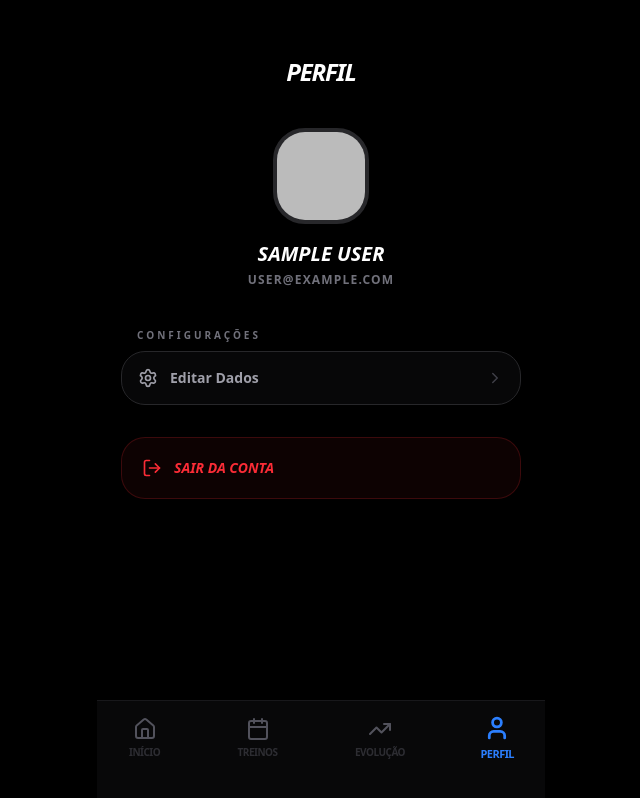
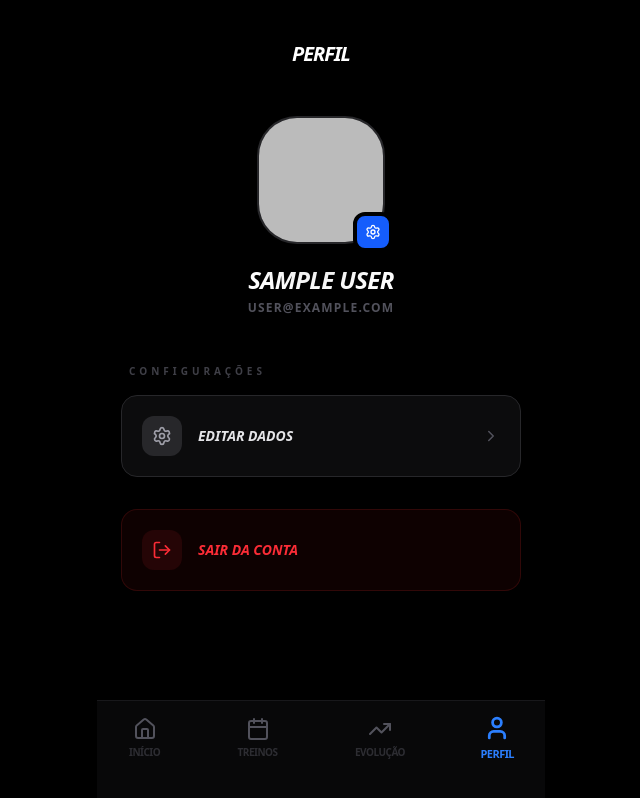
Before and after one commit to pedzmrx/gym-track-app, a Next.js app in the folder client/: page /perfil in a window 1280 px wide. Shown: the whole page, without its empty margins (319-959 px from the left). Built offline with nearby package versions, Linux system fonts and the light colour scheme; no server answers; sample sign-in values are in the browser's storage.

Commit message:
feat: sistema de autenticação customizado e correções de UX

```diff
--- a/client/app/actions.ts
+++ b/client/app/actions.ts
@@ -15,15 +15,12 @@ if (process.env.NODE_ENV !== "production") globalForPrisma.prisma = prisma;
 
 export async function registrarTreinoCompleto(workoutId: string, userId: string, nomeTreino: string, logTreino: any[]) {
   try {
-
-    const dataLocal = new Date();
-
     await prisma.workoutLog.create({
       data: {
         workoutId,
         userId,
         workoutName: nomeTreino,
-        completedAt: dataLocal,
+        completedAt: new Date(),
         entries: {
           create: logTreino.map((item) => ({
             exerciseId: item.exerciseId,
@@ -35,13 +32,25 @@ export async function registrarTreinoCompleto(workoutId: string, userId: string,
       },
     });
 
+    const treinos = await prisma.workout.findMany({
+      where: { userId },
+      orderBy: { createdAt: 'asc' },
+    });
+
+    let proximoTreinoNome = "Descanso ou Novo Treino";
+
+    if (treinos.length > 0) {
+      const indexAtual = treinos.findIndex(t => t.id === workoutId);
+      const proximo = treinos[(indexAtual + 1) % treinos.length];
+      proximoTreinoNome = proximo.name;
+    }
+
     revalidatePath("/dashboard");
-    revalidatePath("/treinos");
-    revalidatePath("/evolucao");
+    revalidatePath("/");
 
-    return { success: true };
+    return { success: true, proximoTreinoNome };
   } catch (error) {
-    console.error("Erro ao registrar log completo:", error);
+    console.error("Erro ao registrar treino:", error);
     return { success: false };
   }
 }
@@ -200,7 +209,6 @@ export async function getHomeData(userId: string) {
       }
     }
 
-    // Dados de consistência simplificados para a Home
     const seteDiasAtras = new Date();
     seteDiasAtras.setDate(seteDiasAtras.getDate() - 7);
     const treinosNaSemana = await prisma.workoutLog.count({
--- a/client/app/api/auth/[...nextauth]/route.ts
+++ b/client/app/api/auth/[...nextauth]/route.ts
@@ -29,6 +29,11 @@ export const authOptions: NextAuthOptions = {
       clientSecret: process.env.GOOGLE_CLIENT_SECRET || "",
     }),
   ],
+  pages: {
+    signIn: '/login',
+    signOut: '/login',
+    error: '/login',
+  },
   callbacks: {
     async session({ session, user }) {
       if (session.user) {
--- a/client/app/dashboard/page.tsx
+++ b/client/app/dashboard/page.tsx
@@ -43,6 +43,7 @@ export default function EvolucaoPage() {
   const hoje = new Date();
   const ano = hoje.getFullYear();
   const mes = hoje.getMonth();
+
   const primeiroDia = new Date(ano, mes, 1);
   const diaSemanaInicio = primeiroDia.getDay();
   const dias = [];
@@ -53,9 +54,9 @@ export default function EvolucaoPage() {
 
   const ultimoDia = new Date(ano, mes + 1, 0).getDate();
   for (let i = 1; i <= ultimoDia; i++) {
-      const dia = String(i).padStart(2, '0');
-      const mesString = String(mes + 1).padStart(2, '0');
-      const dataFormatada = `${ano}-${mesString}-${dia}`;
+    const diaStr = String(i).padStart(2, '0');
+    const mesStr = String(mes + 1).padStart(2, '0');
+    const dataFormatada = `${ano}-${mesStr}-${diaStr}`;
 
     dias.push({ day: i, dateStr: dataFormatada, currentMonth: true });
   }
--- /dev/null
+++ b/client/app/login/page.tsx
@@ -0,0 +1,53 @@
+"use client";
+
+import { signIn } from "next-auth/react";
+import { Activity, Chrome } from "lucide-react";
+
+export default function LoginPage() {
+  return (
+    <main className="min-h-screen bg-black flex flex-col items-center justify-center p-8 text-white font-sans">
+
+      <div className="mb-10 flex flex-col items-center">
+        <div className="w-20 h-20 bg-blue-600 rounded-[2rem] flex items-center justify-center mb-6 shadow-[0_0_50px_rgba(37,99,235,0.4)]">
+          <Activity size={40} className="text-white" />
+        </div>
+        <h1 className="text-5xl font-black italic uppercase tracking-tighter leading-none text-center">
+          GYM<span className="text-blue-600">TRACK</span>
+        </h1>
+        <p className="text-zinc-500 text-[10px] font-black uppercase tracking-[0.4em] mt-4">
+          Evolution System
+        </p>
+      </div>
+
+      <div className="w-full max-w-sm bg-zinc-900/50 border border-zinc-800 p-10 rounded-[3rem] backdrop-blur-md shadow-2xl flex flex-col items-center mb-8">
+        <h2 className="text-xl font-black italic uppercase text-center mb-10 tracking-tight">
+          Bora treinar?
+        </h2>
+
+        <button
+          onClick={() => signIn("google", { callbackUrl: "/" })}
+          className="w-full bg-white text-black font-black py-5 rounded-2xl flex items-center justify-center gap-4 uppercase italic text-sm hover:bg-zinc-200 active:scale-95 transition-all shadow-xl"
+        >
+          <Chrome size={20} />
+          Entrar com Google
+        </button>
+
+        <div className="text-center mt-10 space-y-4">
+          <p className="text-[9px] text-zinc-600 uppercase font-bold tracking-widest leading-loose">
+            Ao entrar, você concorda em <br /> esmagar as metas de hoje.
+          </p>
+          <p className="text-[10px] font-black uppercase tracking-[0.2em] text-zinc-400 italic">
+            PS: ALICE, TE AMO <span className="text-red-500 text-sm">❤️</span>
+          </p>
+        </div>
+      </div>
+
+      <div className="text-center opacity-40">
+        <span className="text-[10px] font-black uppercase tracking-[0.5em] text-zinc-600">
+          Manaus • AM
+        </span>
+      </div>
+
+    </main>
+  );
+}
--- a/client/app/perfil/page.tsx
+++ b/client/app/perfil/page.tsx
@@ -1,52 +1,84 @@
-import { getServerSession } from "next-auth";
-import { authOptions } from "@/app/api/auth/[...nextauth]/route";
-import { redirect } from "next/navigation";
-import { User, Settings, LogOut, ChevronRight } from "lucide-react";
-import ThemeToggle from "@/components/ThemeToggle";
+"use client";
 
-export default async function PerfilPage() {
-  const session = await getServerSession(authOptions);
-  if (!session?.user) redirect("/login");
+import { useSession, signOut } from "next-auth/react";
+import { LogOut, Settings, ChevronRight, User, Loader2 } from "lucide-react";
+import Link from "next/link";
+
+export default function PerfilPage() {
+  const { data: session, status } = useSession();
+
+  const handleLogout = async () => {
+    await signOut({ callbackUrl: "/login" });
+  };
+
+  if (status === "loading") {
+    return (
+      <div className="min-h-screen bg-black flex items-center justify-center">
+        <Loader2 className="animate-spin text-blue-600" size={32} />
+      </div>
+    );
+  }
 
   return (
-    <main className="min-h-screen bg-black text-white p-6 pb-44 max-w-md mx-auto">
-      <header className="mt-8 mb-10 text-center">
-        <h1 className="text-2xl font-black italic uppercase tracking-tighter">Perfil</h1>
+    <main className="min-h-screen bg-black text-white p-6 pb-44 max-w-md mx-auto font-sans">
+
+      <header className="mt-4 mb-12 text-center">
+        <h1 className="text-xl font-black uppercase italic tracking-tighter text-white">Perfil</h1>
       </header>
 
-      {/* Card do Usuário */}
-      <section className="flex flex-col items-center mb-10">
-        <div className="w-24 h-24 rounded-[2rem] bg-zinc-900 border-4 border-zinc-800 overflow-hidden shadow-2xl mb-4">
-          {session.user.image ? (
-            <img src={session.user.image} alt="User" className="w-full h-full object-cover" />
-          ) : (
-            <div className="w-full h-full flex items-center justify-center bg-blue-600">
-              <User size={40} className="text-white" />
-            </div>
-          )}
+      <section className="flex flex-col items-center mb-12">
+        <div className="relative mb-6">
+          <div className="w-32 h-32 rounded-[2.5rem] bg-zinc-900 border-2 border-zinc-800 overflow-hidden shadow-2xl flex items-center justify-center">
+            {session?.user?.image ? (
+              <img src={session.user.image} alt="Avatar" className="w-full h-full object-cover" />
+            ) : (
+              <User size={48} className="text-zinc-700" />
+            )}
+          </div>
+          <div className="absolute -bottom-2 -right-2 bg-blue-600 p-2 rounded-xl border-4 border-black">
+            <Settings size={16} className="text-white" />
+          </div>
         </div>
-        <h2 className="text-xl font-black italic uppercase">{session.user.name}</h2>
-        <p className="text-zinc-500 text-xs font-bold uppercase tracking-widest mt-1">{session.user.email}</p>
+
+        <h2 className="text-2xl font-black italic uppercase tracking-tight leading-none mb-2">
+          {session?.user?.name || "Usuário"}
+        </h2>
+        <p className="text-zinc-600 text-xs font-bold uppercase tracking-widest">
+          {session?.user?.email || "email@exemplo.com"}
+        </p>
       </section>
 
-      {/* Configurações */}
-      <section className="space-y-4">
-        <h3 className="text-[10px] font-black uppercase tracking-[0.3em] text-zinc-500 px-4 mb-2">Configurações</h3>
+      <div className="space-y-4">
+        <p className="text-[10px] font-black uppercase tracking-[0.4em] text-zinc-700 px-2 mb-4">
+          Configurações
+        </p>
 
+        <Link
+          href="/perfil/editar"
+          className="w-full bg-zinc-900/50 border border-zinc-800 p-5 rounded-2xl flex items-center justify-between group active:scale-[0.98] transition-all"
+        >
+          <div className="flex items-center gap-4">
+            <div className="w-10 h-10 rounded-xl bg-zinc-800 flex items-center justify-center text-zinc-400 group-hover:text-blue-500 transition-colors">
+              <Settings size={20} />
+            </div>
+            <span className="font-black italic uppercase text-sm text-zinc-200">Editar Dados</span>
+          </div>
+          <ChevronRight size={18} className="text-zinc-600" />
+        </Link>
 
-        <div className="flex items-center justify-between p-4 bg-zinc-900/30 border border-zinc-800 rounded-3xl group active:scale-[0.98] transition-all">
-          <div className="flex items-center gap-3 text-zinc-400 group-hover:text-white">
-            <Settings size={20} />
-            <span className="font-bold text-sm">Editar Dados</span>
+        <button
+          onClick={handleLogout}
+          className="w-full bg-red-950/20 border border-red-900/30 p-5 rounded-2xl flex items-center justify-between group active:scale-[0.98] transition-all mt-8"
+        >
+          <div className="flex items-center gap-4">
+            <div className="w-10 h-10 rounded-xl bg-red-900/20 flex items-center justify-center text-red-500">
+              <LogOut size={20} />
+            </div>
+            <span className="font-black italic uppercase text-sm text-red-500">Sair da Conta</span>
           </div>
-          <ChevronRight size={18} className="text-zinc-700" />
-        </div>
+        </button>
+      </div>
 
-        <button className="w-full flex items-center gap-3 p-5 text-red-500 font-black italic uppercase text-sm border border-red-500/20 bg-red-500/5 rounded-3xl mt-8 active:scale-95 transition-all">
-          <LogOut size={20} />
-          Sair da Conta
-        </button>
-      </section>
     </main>
   );
 }
```
Also changed, not shown: client/app/treinos/[id]/executar/page.tsx (+34 -13 lines). Lines whose indentation alone changed are shown as unchanged.
